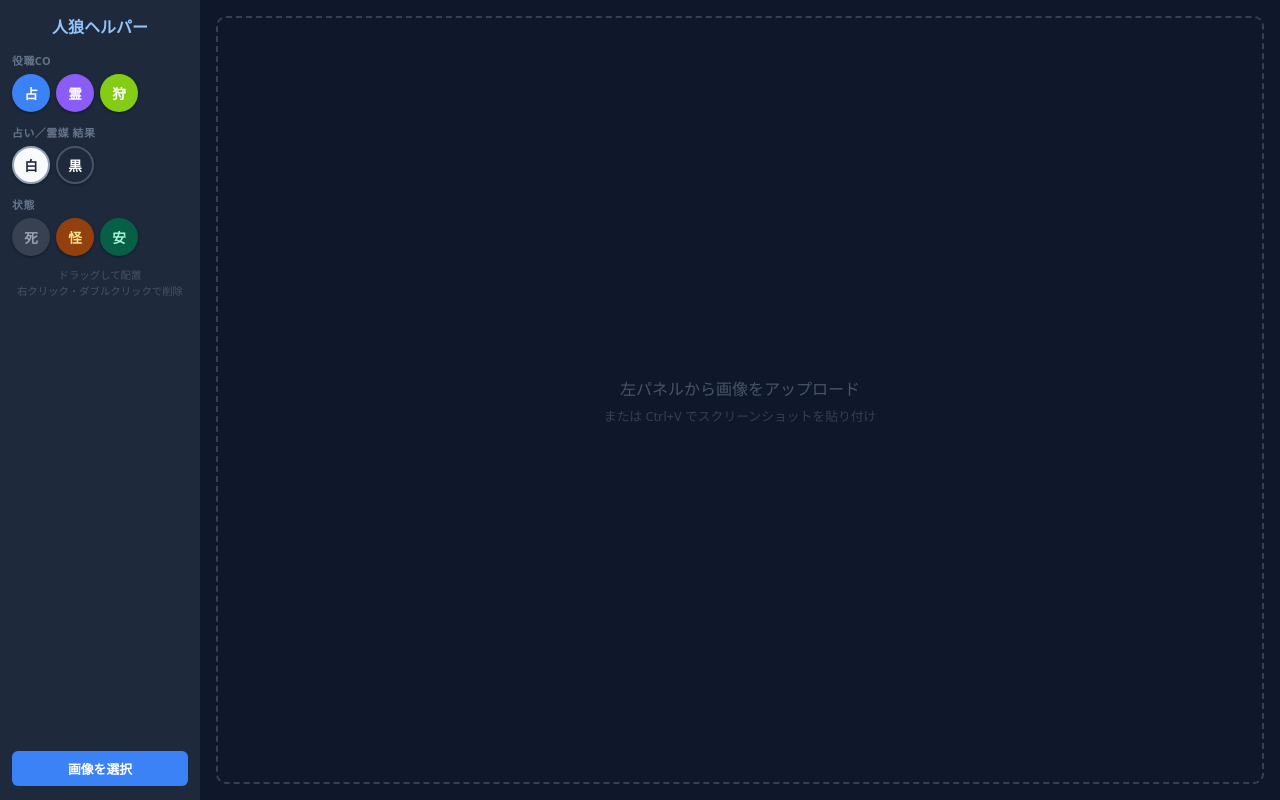
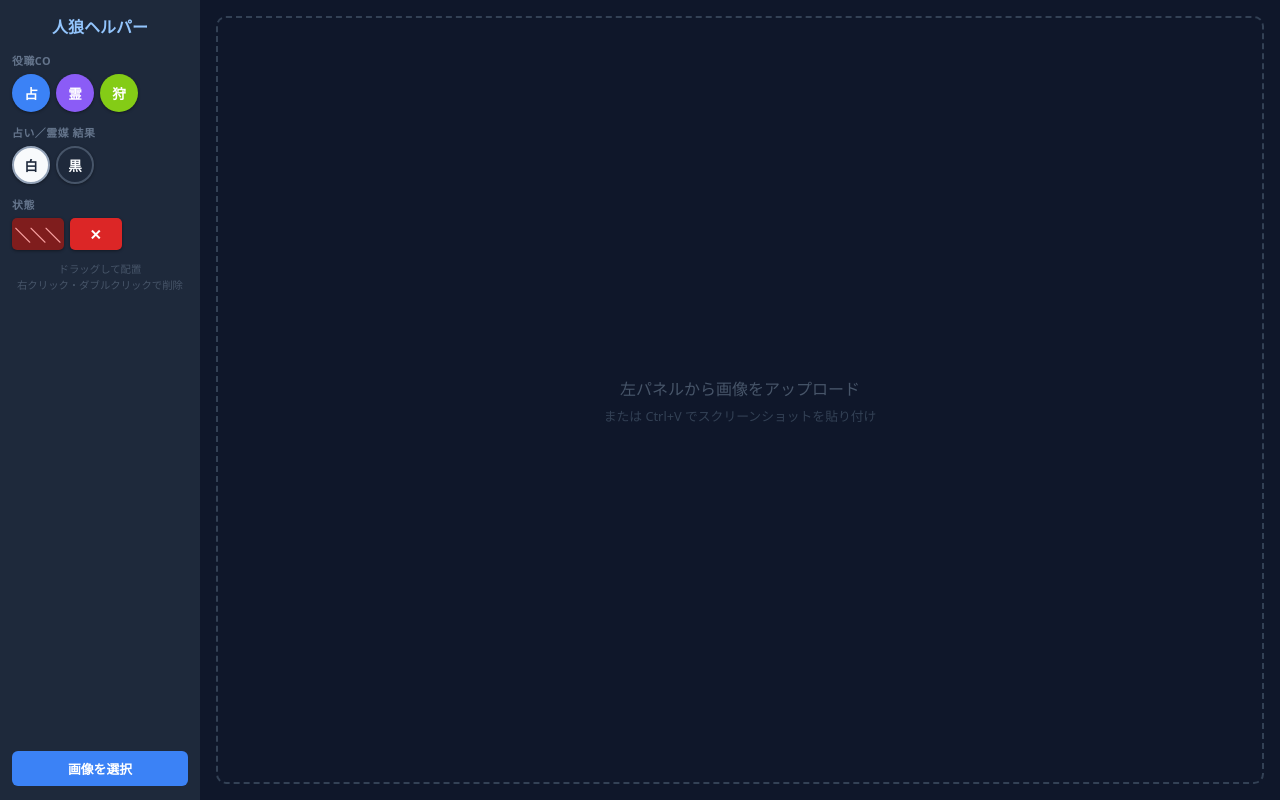
Before and after one commit to Riku-1/my-jinro-helper, a React (Vite) app: page / in a window 1280 px wide. Built offline with nearby package versions, Linux system fonts and the light colour scheme.

Commit message:
アイコン整理

```diff
--- a/src/App.css
+++ b/src/App.css
@@ -185,3 +185,25 @@
 .placed-icon:active {
   cursor: grabbing;
 }
+
+.placed-icon--badge {
+  width: 52px;
+  height: 26px;
+  border-radius: 5px;
+  padding: 0;
+  font-size: 0.85rem;
+  letter-spacing: 0.05em;
+}
+
+.placed-icon--badge:hover {
+  transform: translate(-50%, -50%) scale(1.1);
+}
+
+.palette-icon--badge {
+  width: 52px;
+  height: 32px;
+  border-radius: 5px;
+  padding: 0;
+  font-size: 0.9rem;
+  letter-spacing: 0.05em;
+}
--- a/src/components/IconPalette.tsx
+++ b/src/components/IconPalette.tsx
@@ -15,7 +15,7 @@ export default function IconPalette() {
             {cat.icons.map((iconDef) => (
               <div
                 key={iconDef.id}
-                className="palette-icon"
+                className={`palette-icon${iconDef.shape === 'badge' ? ' palette-icon--badge' : ''}`}
                 draggable
                 onDragStart={(e) => handleDragStart(e, iconDef)}
                 style={{
--- a/src/components/PlacedIcon.tsx
+++ b/src/components/PlacedIcon.tsx
@@ -13,7 +13,7 @@ export default function PlacedIcon({ icon, onDragStart, onRemove }: Props) {
 
   return (
     <div
-      className="placed-icon"
+      className={`placed-icon${iconDef.shape === 'badge' ? ' placed-icon--badge' : ''}`}
       style={{
         left: `${x}%`,
         top: `${y}%`,
--- a/src/constants/icons.ts
+++ b/src/constants/icons.ts
@@ -5,6 +5,7 @@ export type IconDef = {
   textColor: string;
   title: string;
   border?: string;
+  shape?: 'badge';
 };
 
 export type IconCategory = {
@@ -31,9 +32,8 @@ export const ICON_CATEGORIES: IconCategory[] = [
   {
     label: '状態',
     icons: [
-      { id: 'dead',    label: '死', color: '#374151', textColor: '#9ca3af', title: '死亡' },
-      { id: 'suspect', label: '怪', color: '#92400e', textColor: '#fde68a', title: '怪しい' },
-      { id: 'safe',    label: '安', color: '#065f46', textColor: '#a7f3d0', title: '安全' },
+      { id: 'attack', label: '╲╲╲', color: '#7f1d1d', textColor: '#fca5a5', title: '襲撃', shape: 'badge' },
+      { id: 'hang',   label: '✕',   color: '#dc2626', textColor: '#fff',    title: '吊り', shape: 'badge' },
     ],
   },
 ];
```
